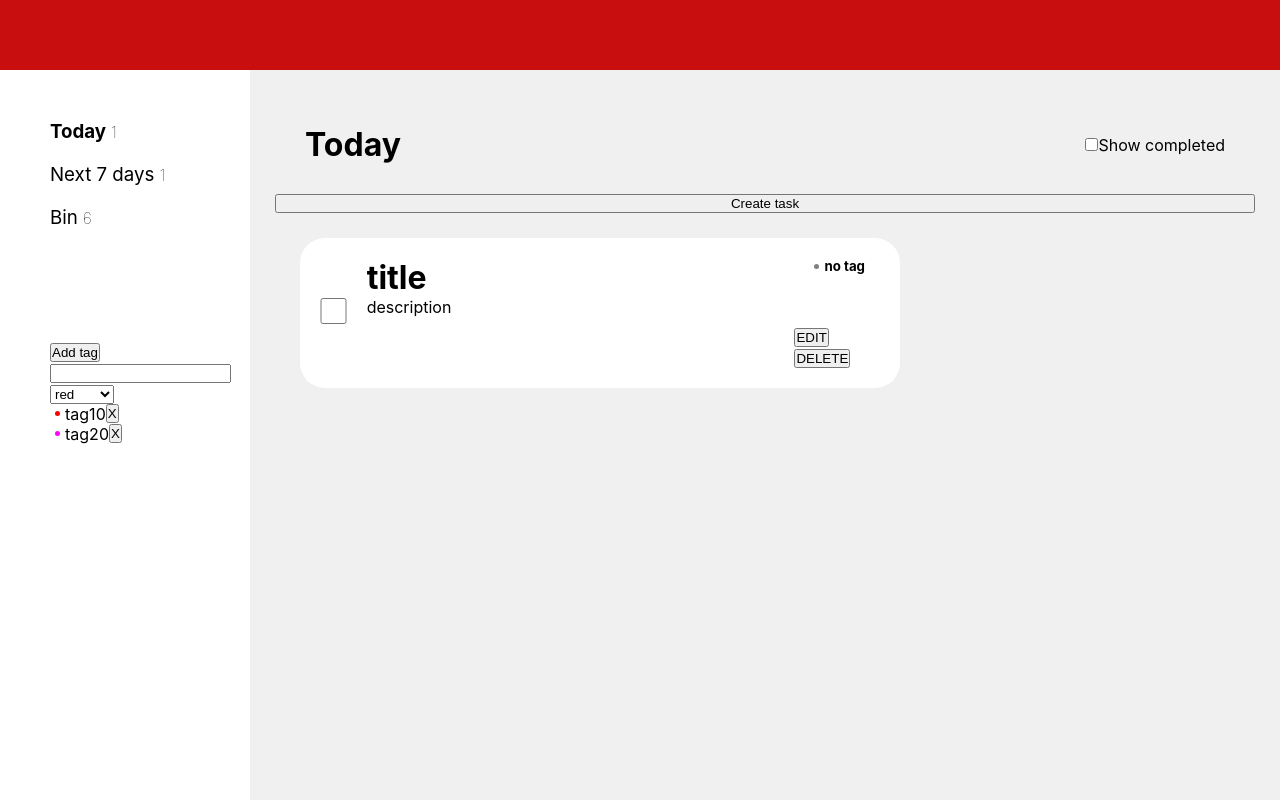
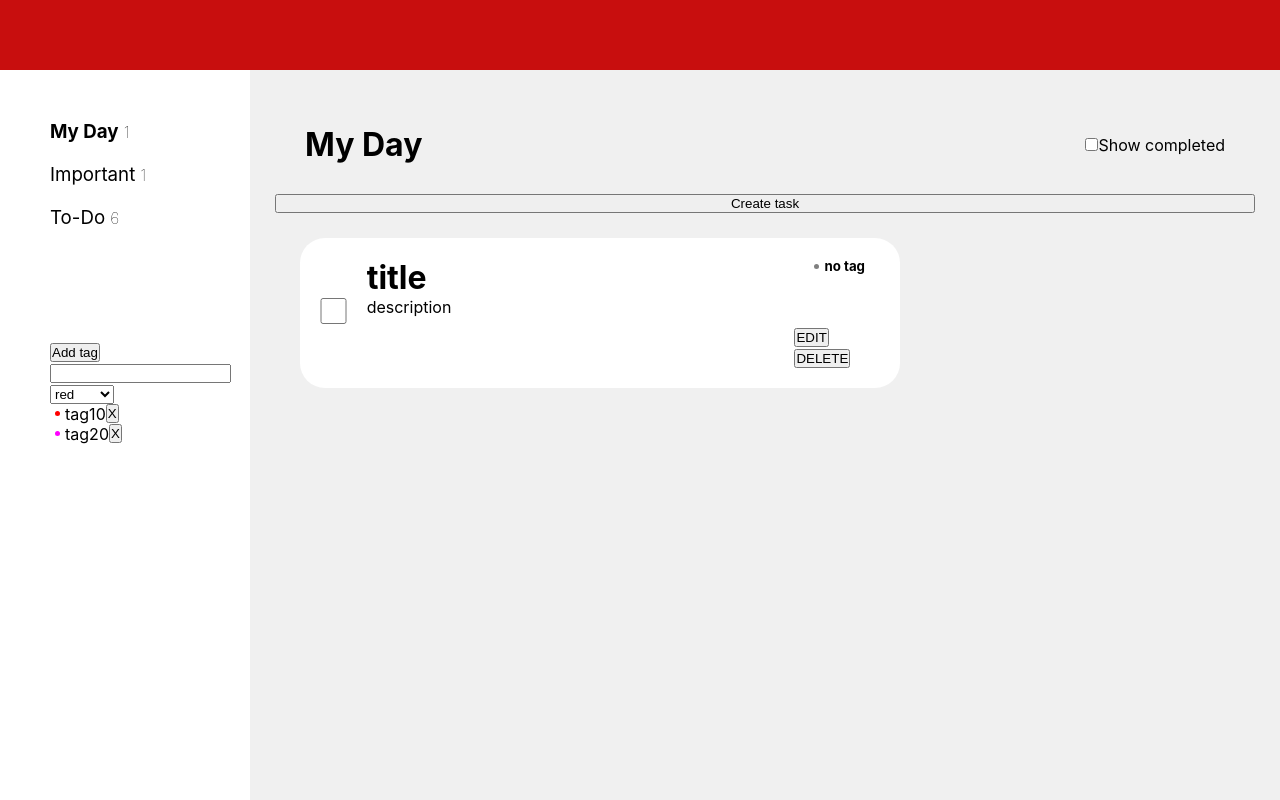
Before and after one commit to Hoerrin/react-redux-to-do-app, a React (Create React App) app: page / in a window 1280 px wide. Built offline with nearby package versions, Linux system fonts and the light colour scheme.

Commit message:
Change sections naming

```diff
--- a/src/components/Main.js
+++ b/src/components/Main.js
@@ -13,7 +13,7 @@ function Main() {
     return (
         <div className="main">
             <div className="main__header">
-                <h1>Today</h1>
+                <h1>My Day</h1>
                 <label><input type="checkbox" checked={filter.showCompleted} onChange={() => dispatch(changeShowCompleted())}></input>Show completed</label>
             </div>
             <TasksList />
--- a/src/components/Nav.js
+++ b/src/components/Nav.js
@@ -11,13 +11,13 @@ function Nav() {
         <div className="nav">
             <div className="nav__top">
                 <div className="nav__tab">
-                    <h3 className="nav__item nav__item--selected">Today</h3><p className="nav__itemNumber">{tasks.length}</p>
+                    <h3 className="nav__item nav__item--selected">My Day</h3><p className="nav__itemNumber">{tasks.length}</p>
                 </div>
                 <div className="nav__tab">
-                    <h3 className="nav__item">Next 7 days</h3><p className="nav__itemNumber">{tasks.length}</p>
+                    <h3 className="nav__item">Important</h3><p className="nav__itemNumber">{tasks.length}</p>
                 </div>
                 <div className="nav__tab">
-                    <h3 className="nav__item">Bin</h3><p className="nav__itemNumber">6</p>
+                    <h3 className="nav__item">To-Do</h3><p className="nav__itemNumber">6</p>
                 </div>
             </div>
             <div className="nav__bottom">
```
